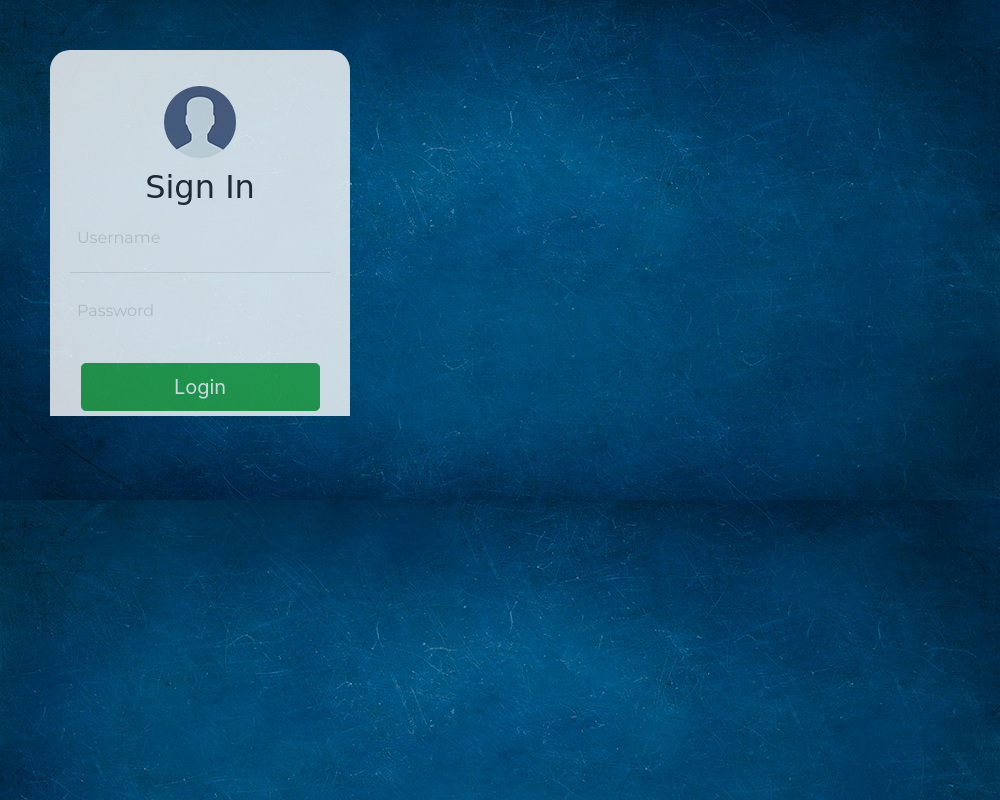
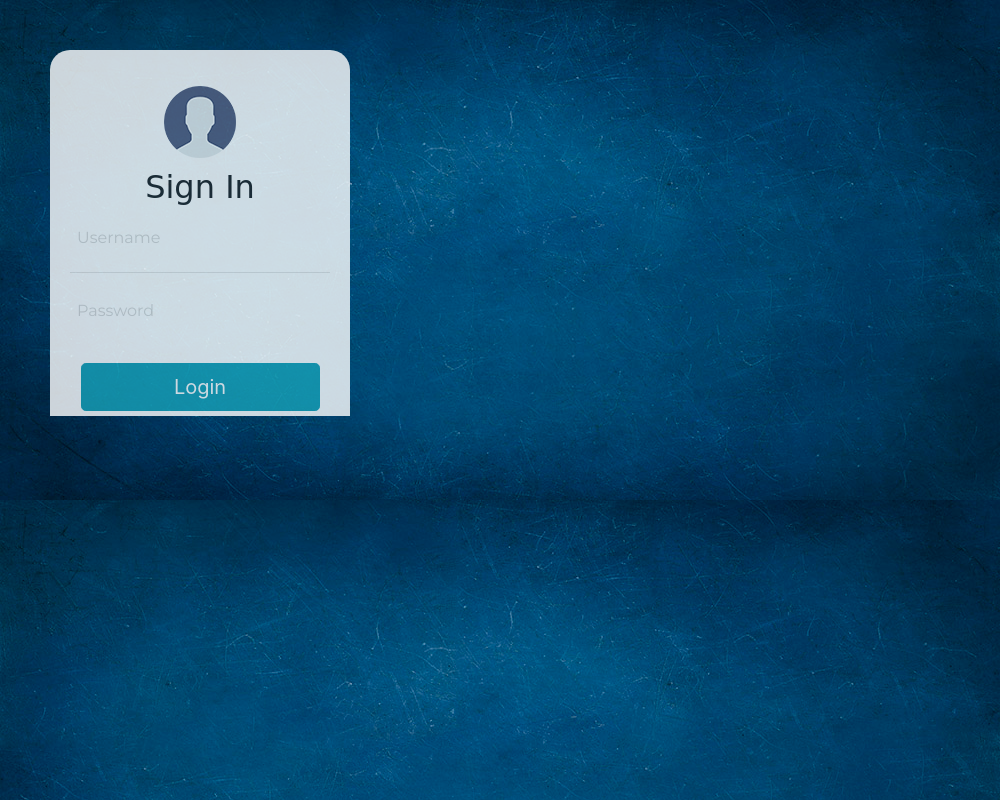
Before and after one commit to bobby-Oeng/ppcs-admin, an Electron app: page index.html in a window 1000 px wide. Drawn offline with nearby package versions, Linux system fonts and the light colour scheme; no server answers.

Commit message:
Try in electron 7.1.9 version

```diff
--- a/index.html
+++ b/index.html
@@ -25,7 +25,7 @@
           <input id="uiPass" type="password" name="" value="" placeholder="Password">
 
         </div>
-        <button id="login-btn" class="btn btn-lg btn-success" type="button" name="button">Login</button>
+        <button id="login-btn" class="btn btn-lg btn-info" type="button" name="button">Login</button>
       </div>
       </section>
 <!--
```
Also changed, not shown: package.json (+1 -6 lines), 1 other file.
